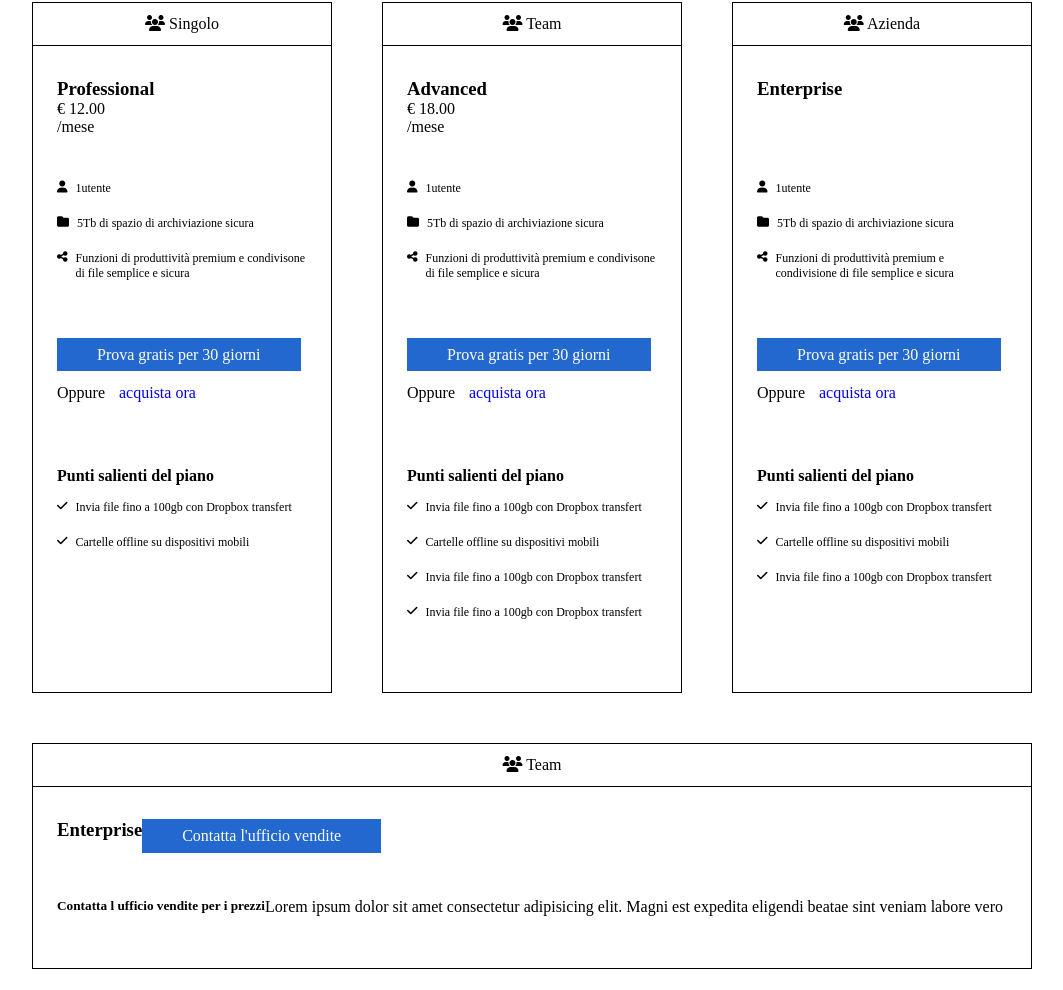
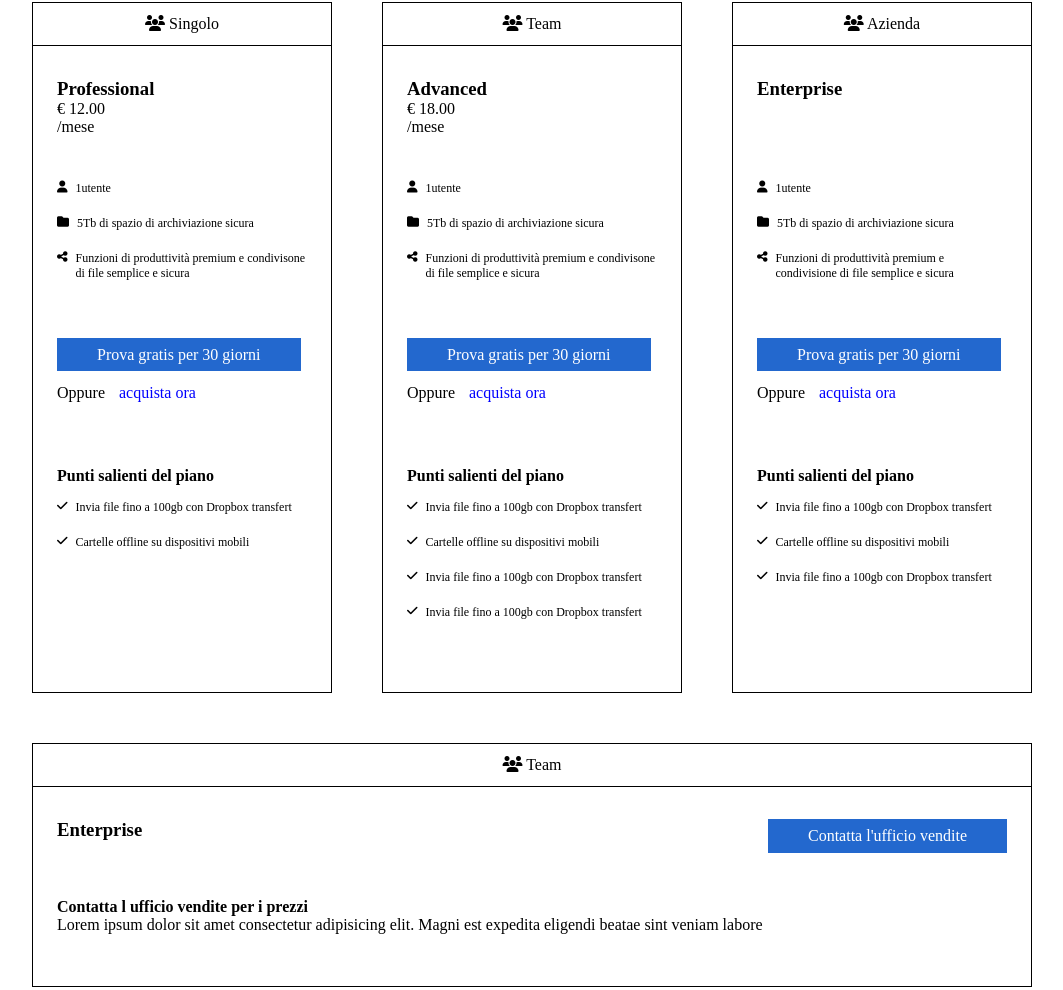
Before and after one commit to Alessandroang/htmlcss-dropbox, a plain HTML site: page index.html in a window 1280 px wide. Shown: the part 945-1935 px from the top of the page, without its empty margins (108-1171 px from the left). Drawn offline with Linux system fonts and the light colour scheme.

Commit message:
Complete first section

```diff
--- a/index.html
+++ b/index.html
@@ -249,7 +249,7 @@
               </div>
             </div>
             <div class="col-100">
-              <div class="card">
+              <div class="card card-under">
                 <div class="card-header">
                   <i class="fa-solid fa-users"></i>
                   Team
@@ -261,12 +261,11 @@
                       >Contatta l'ufficio vendite</a
                     >
                   </div>
-                  <div class="row">
-                    <h5>Contatta l ufficio vendite per i prezzi</h5>
-
+                  <div>
+                    <strong>Contatta l ufficio vendite per i prezzi</strong>
                     <p>
                       Lorem ipsum dolor sit amet consectetur adipisicing elit.
-                      Magni est expedita eligendi beatae sint veniam labore vero
+                      Magni est expedita eligendi beatae sint veniam labore
                     </p>
                   </div>
                 </div>
--- a/style.css
+++ b/style.css
@@ -164,6 +164,11 @@ h1 {
   gap: 45px;
 }
 
+.card-under .row {
+  text-align: center;
+  justify-content: space-between;
+}
+
 .feature {
   display: flex;
   gap: 8px;
```
